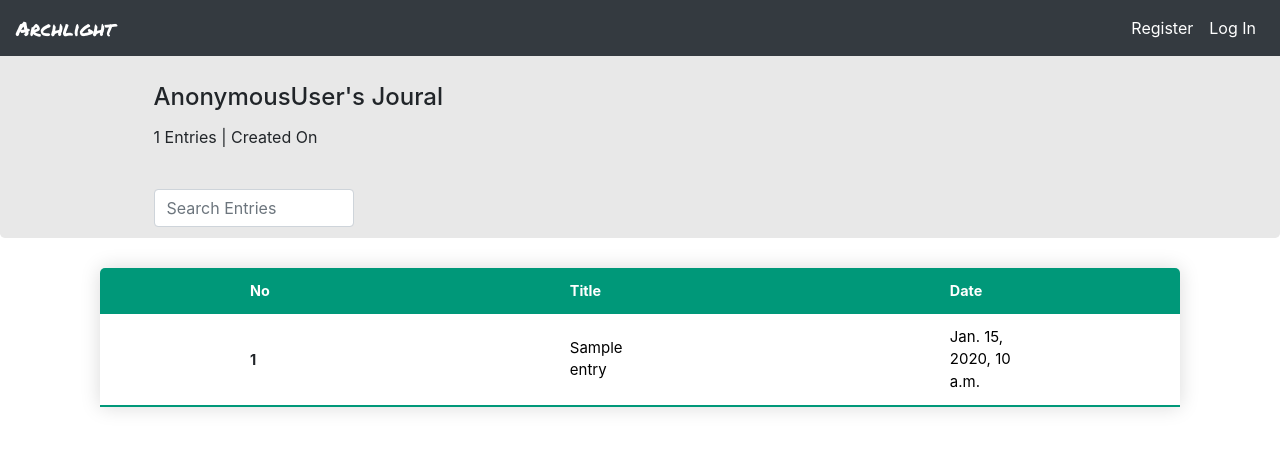
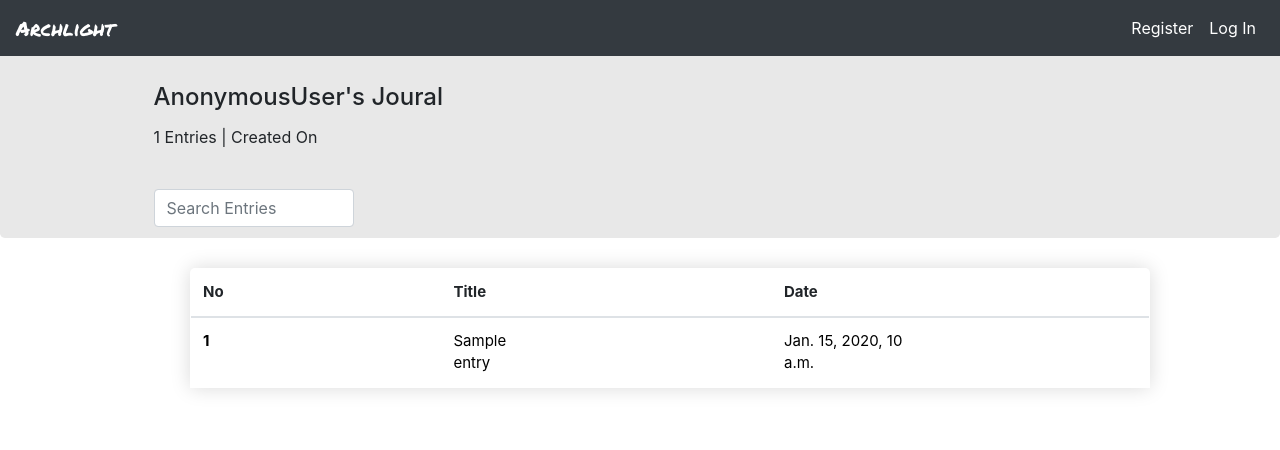
Before and after one commit to ayushdiagarwal/Journal-Web-App, a Django app: template journal/diary/templates/diary/index.html in a window 1280 px wide. Shown: the top 450 px of the page. Run offline with Django 3.2, Linux system fonts and the light colour scheme; the template is opened without the code that fills it: most values are stand-ins (such as "Sample title", 1, 10 or a date in 2020); some libraries are stand-ins or nearby versions.

Commit message:
Journal Web App

```diff
--- a/journal/diary/static/diary/home.css
+++ b/journal/diary/static/diary/home.css
@@ -2,22 +2,6 @@
 	margin: 0;
 	padding: 0;
 	overflow-x: hidden;
-}
-
-
-td{
-	height: 20px;
-}
-
-td a{
-	color: black;
-	display: block;
-	font-size: 15px;
-}
-
-td a:hover{
-	color: black;
-	text-decoration: none;
 }
 
 .jumbotron{
@@ -28,11 +12,6 @@ td a:hover{
 
 .jumbotron h4, p{
 	transform: translate(10%, -100%);
-}
-
-table
-{
-	transform: translateX(30%);
 }
 
 .searcher{
@@ -51,3 +30,32 @@ table
 .pagination a{
 	margin-right: 4px;
 }
+
+/*Table*/
+
+table{
+  border-collapse: collapse;
+  margin: 30px 180px;
+  margin-left: 190px;
+  font-size: 0.9em;
+  border-radius: 5px 5px 0 0;
+  overflow: hidden;
+  box-shadow: 0 0 20px rgba(0, 0, 0, 0.15);
+  border-spacing: 0;
+  width: 80%;
+  border: 1px solid #ddd;
+  font-size: 15px;
+}
+
+
+td a, th a{
+	padding-right: 220px;
+	display: block;
+	color: black;
+	clear: both;
+}
+
+td a:hover, th a:hover{
+	text-decoration: none;
+	color: black;
+}
--- a/journal/diary/templates/diary/base.html
+++ b/journal/diary/templates/diary/base.html
@@ -17,6 +17,10 @@
 
   <!-- Font Awesome -->
   <link rel="stylesheet" href="https://use.fontawesome.com/releases/v5.6.3/css/all.css">
+
+  <!-- Logo -->
+  <link rel="icon" href="https://i.imgur.com/DjvYFNy.png" type="image/x-icon" sizes="16x16">
+
 </head>
 <body>
 		<nav class="navbar navbar-expand-lg navbar-dark bg-dark fixed-top">
--- a/journal/diary/templates/diary/index.html
+++ b/journal/diary/templates/diary/index.html
@@ -3,7 +3,7 @@
 {% block content %}
 
 {% load staticfiles %}
-<link rel= "stylesheet" type= "text/css" href = "{% static 'diary/index.css' %}">
+<link rel= "stylesheet" type= "text/css" href = "{% static 'diary/home.css' %}">
 <div class="content">
   <div class="jumbotron">
     <h4>{{ user }}'s Joural</h4>
@@ -12,31 +12,25 @@
       <input type="text" name="q" placeholder="Search Entries" value="{{ request.GET.q }}" class="form-control search-txtb">
     </form>
   </div>
-  <table class="content-table">
+  <table class="table col-md-9">
     <thead>
-      <tr class="row" data-href="{% url 'diary:entry-update' entry.id %}">
-        <th>No</th>
-        <th>Title</th>
-        <th>Date</th>
+      <tr>
+        <th scope="col">No</th>
+        <th scope="col">Title</th>
+        <th scope="col">Date</th>
       </tr>
     </thead>
     <tbody>
       {% for entry in entries %}
-        <tr class="row" data-href="{% url 'diary:entry-update' entry.id %}">
-          <th>{{ forloop.counter }}</th>
+        <tr>
+          <th scope="row"><a href="{% url 'diary:entry-update' entry.id %}">{{ forloop.counter }}</a></th>
           <td><a href="{% url 'diary:entry-update' entry.id %}">{{ entry.title }}</a></td>
           <td><a href="{% url 'diary:entry-update' entry.id %}">{{ entry.date }}</a></td>
         </tr>
     {% endfor %}
     </tbody>
   </table>
-<script>
-  jQuery(document).ready(function($) {
-    $(".row").click(function() {
-        window.location = $(this).data("href");
-    });
-});
-</script>
+
 <div class="pagination">
 {% if is_paginated %}
 
```
Also changed, not shown: journal/diary/templates/diary/entry_confirm_delete.html (+17 -9 lines), journal/journal/urls.py (+7 -7 lines), journal/users/templates/users/logout.html (+12 -5 lines), journal/db.sqlite3.
